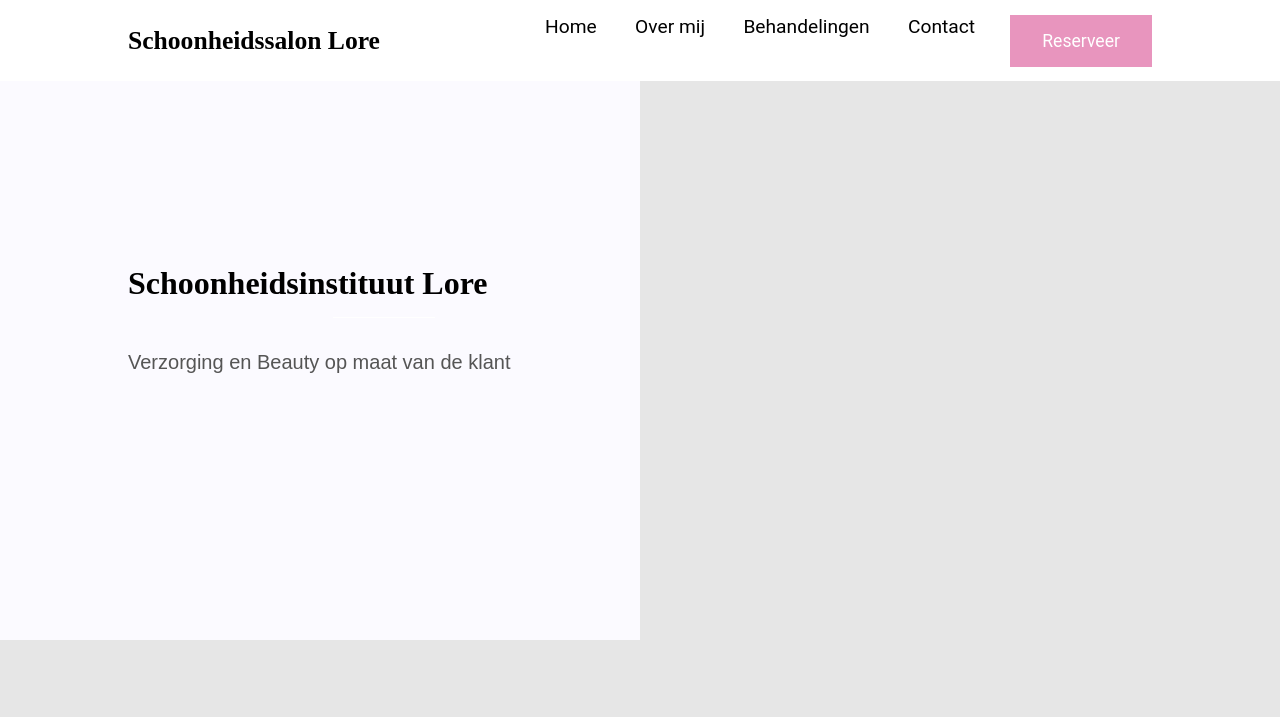
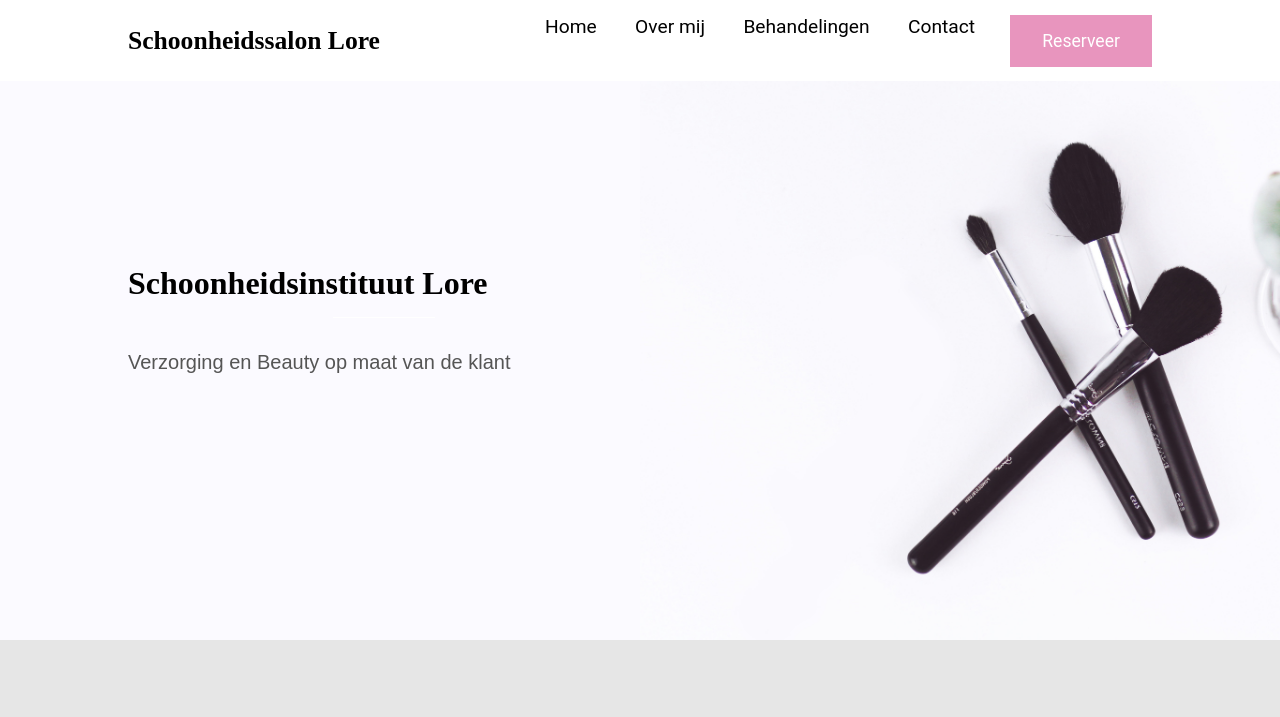
Before and after one commit to CPRAS/test, a plain HTML site: page index.html in a window 1280 px wide. Shown: the top 717 px of the page. Drawn offline with Linux system fonts and the light colour scheme; files that its build step writes are made by us from their sources; files whose address does not match are found by name; a web font is replaced by a local one.

Commit message:
Update index.html

```diff
--- a/index.html
+++ b/index.html
@@ -35,7 +35,7 @@
                     <h1 class="hero__title">Schoonheidsinstituut Lore</h1>
                     <h5 class="hero__subtitle">Verzorging en Beauty op maat van de klant</h5>
                 </div>
-                <img src="/testimages/borstels2.jpg" alt="hero image" class="hero__img">
+                <img src="/test/images/borstels2.jpg" alt="hero image" class="hero__img">
             </section>
             <section class="behandelingen">
                 <div class="behandeling">
```
